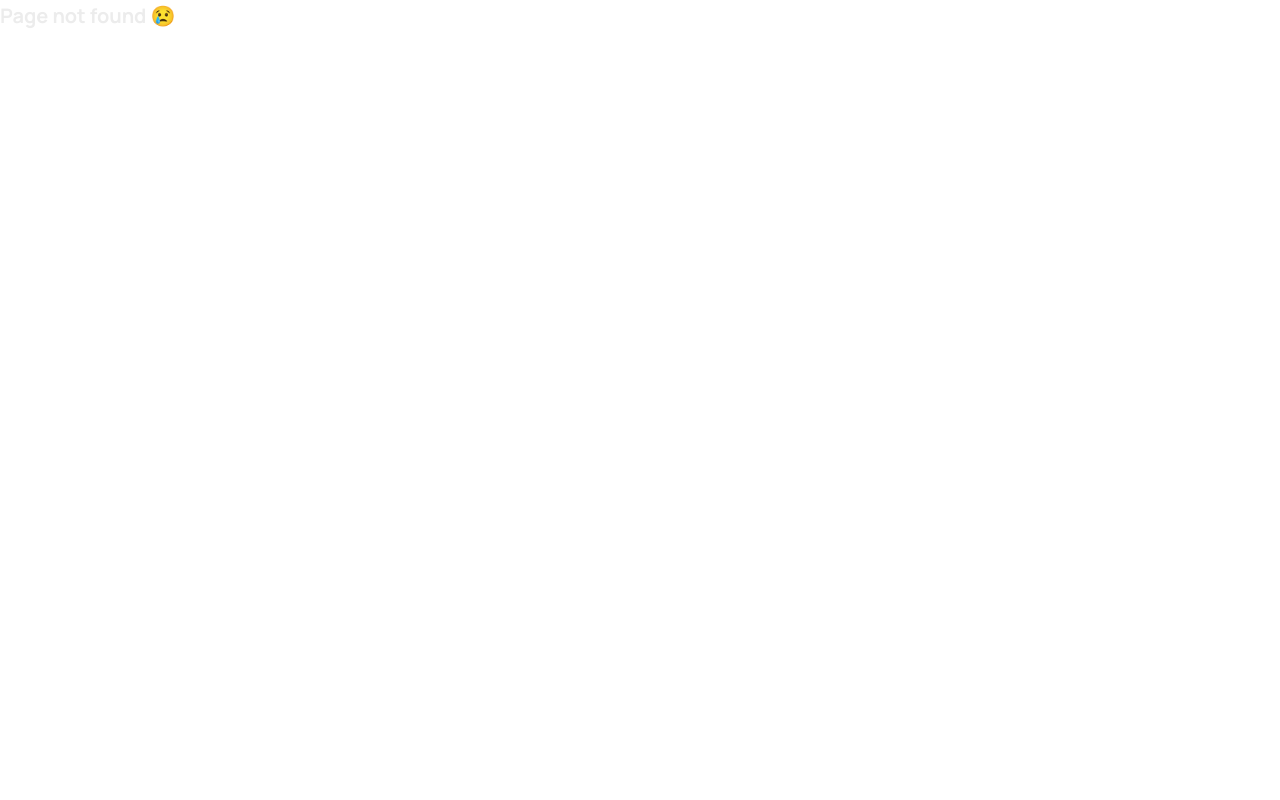
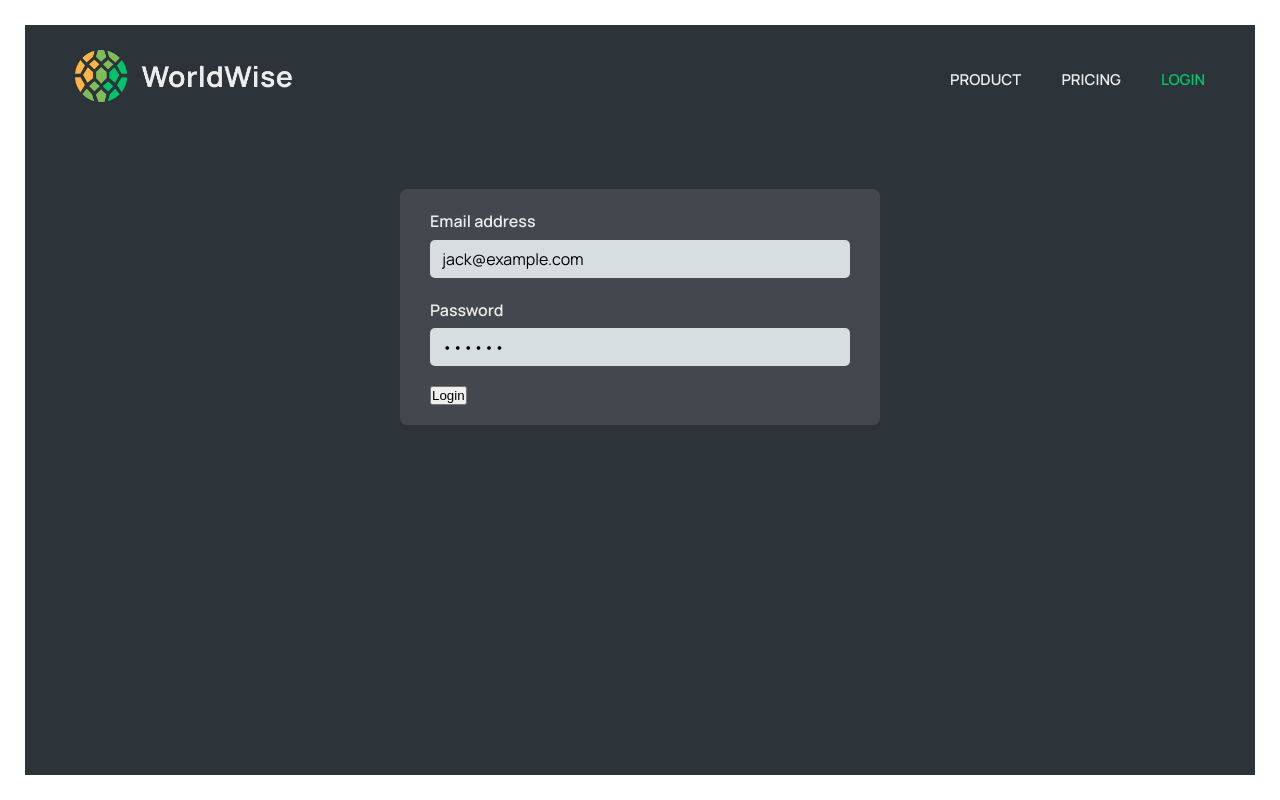
Before and after one commit to becauseidontlike/worldwiser, a React (Vite) app: page /login in a window 1280 px wide. Before the commit this address had no page. Built offline with nearby package versions, Linux system fonts and the light colour scheme.

Commit message:
navbar added

```diff
--- a/src/App.jsx
+++ b/src/App.jsx
@@ -5,6 +5,7 @@ import Homepage from "./pages/Homepage";
 import Pagenotfound from "./pages/Pagenotfound";
 import AppLayout from "./pages/AppLayout";
 import "./index.css";
+import Login from "./pages/Login";
 
 function App() {
   return (
@@ -14,6 +15,7 @@ function App() {
         <Route path="app" element={<AppLayout />} />
         <Route path="product" element={<Product />} />
         <Route path="pricing" element={<Pricing />} />
+        <Route path="login" element={<Login />} />
         <Route path="*" element={<Pagenotfound />} />
       </Routes>
     </BrowserRouter>
--- a/src/pages/Login.jsx
+++ b/src/pages/Login.jsx
@@ -1,5 +1,6 @@
 import styles from "./Login.module.css";
 import { useState } from "react";
+import PageNav from "../components/PageNav";
 
 export default function Login() {
   // PRE-FILL FOR DEV PURPOSES
@@ -8,6 +9,7 @@ export default function Login() {
 
   return (
     <main className={styles.login}>
+      <PageNav />
       <form className={styles.form}>
         <div className={styles.row}>
           <label htmlFor="email">Email address</label>
--- a/src/pages/Pricing.jsx
+++ b/src/pages/Pricing.jsx
@@ -1,9 +1,11 @@
 // Uses the same styles as Product
 import styles from "./Product.module.css";
+import PageNav from "../components/PageNav";
 
 export default function Product() {
   return (
     <main className={styles.product}>
+      <PageNav />
       <section>
         <div>
           <h2>
--- a/src/pages/Product.jsx
+++ b/src/pages/Product.jsx
@@ -1,8 +1,10 @@
 import styles from "./Product.module.css";
+import PageNav from "../components/PageNav";
 
 export default function Product() {
   return (
     <main className={styles.product}>
+      <PageNav />
       <section>
         <img
           src="img-1.jpg"
```
